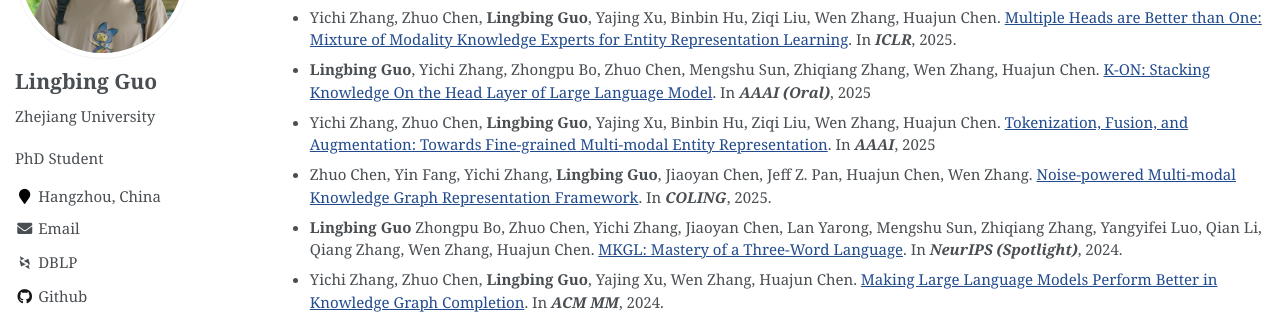
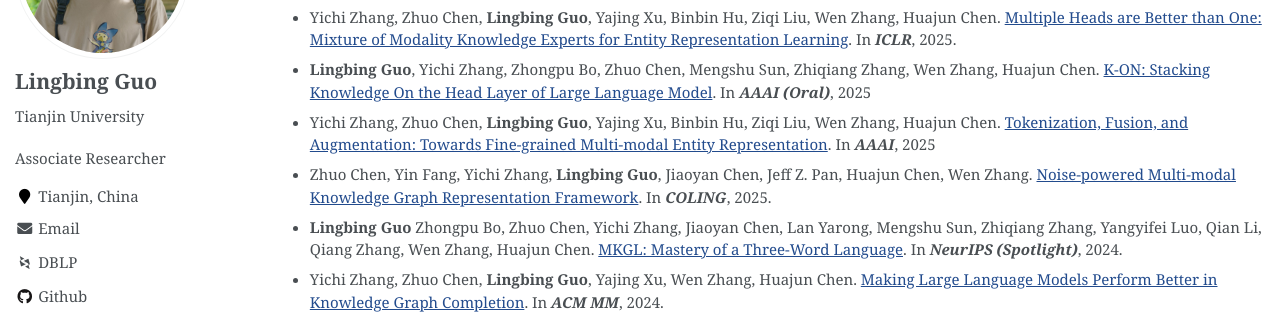
Before and after one commit to guolingbing/guolingbing.github.io, a Jekyll site: the page built from _pages/about.md, in a window 1280 px wide. Shown: the part 206-520 px from the top of the page. Built offline with Jekyll 4.4.1, drawn with Linux system fonts in a browser that asks for light colours; some web fonts are replaced.

Commit message:
Update _config.yml

```diff
--- a/_config.yml
+++ b/_config.yml
@@ -7,7 +7,7 @@
 
 # Site Settings
 title                    : "Lingbing Guo (郭凌冰)"
-description              : "PhD Student"
+description              : "Associate Researcher"
 repository               : "guolingbing/guolingbing.github.io"
 google_scholar_stats_use_cdn : false
 
@@ -23,12 +23,12 @@ baidu_site_verification  :  # get baidu_site_verification from https://ziyuan.ba
 author:
   name             : "Lingbing Guo"
   avatar           : "images/avatar.jpg"
-  bio              : "Zhejiang University"
-  location         : "Hangzhou, China"
+  bio              : "Tianjin University"
+  location         : "Tianjin, China"
   employer         :
   pubmed           :
   googlescholar    : "https://scholar.google.com/citations?user=og4v8cMAAAAJ&hl=en"
-  email            : "lbguo@zju.edu.cn"
+  email            : "lbguo@tju.edu.cn"
   researchgate     :
   uri              :
   bitbucket        :
```
